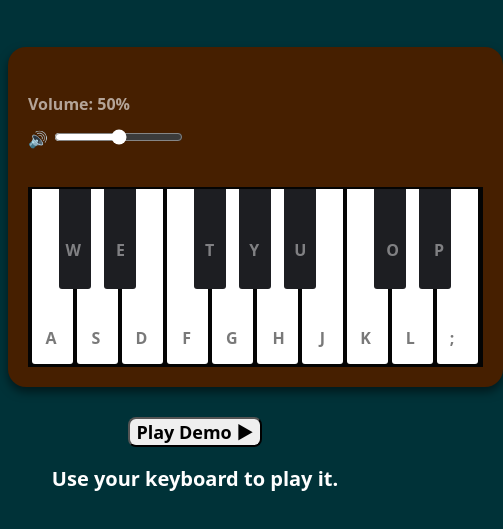
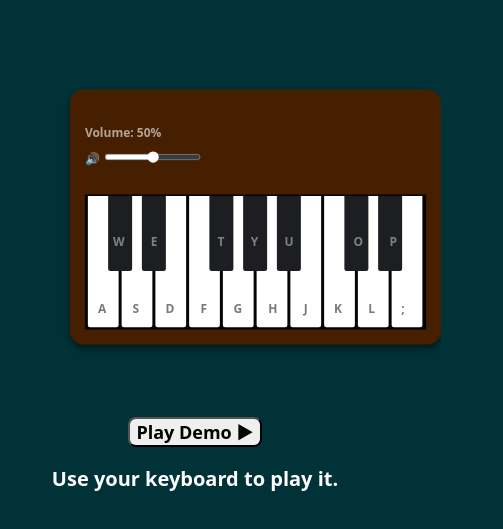
Before and after one commit to Sulkybug/Mini-Piano, a plain HTML site: page index.html in a window 390 px wide. Shown: the part 259-788 px from the top of the page, 503 px wide, since content can reach past the window. Drawn offline with Linux system fonts and the light colour scheme.

Commit message:
fix: responsive mobile size

```diff
--- a/styles.css
+++ b/styles.css
@@ -146,3 +146,9 @@ h1 {
   scale: 1.2;
   color: rgb(65, 33, 57);
 }
+
+@media only screen and (max-width: 766px) {
+  #piano {
+    transform: scale(0.75);
+  }
+}
```
